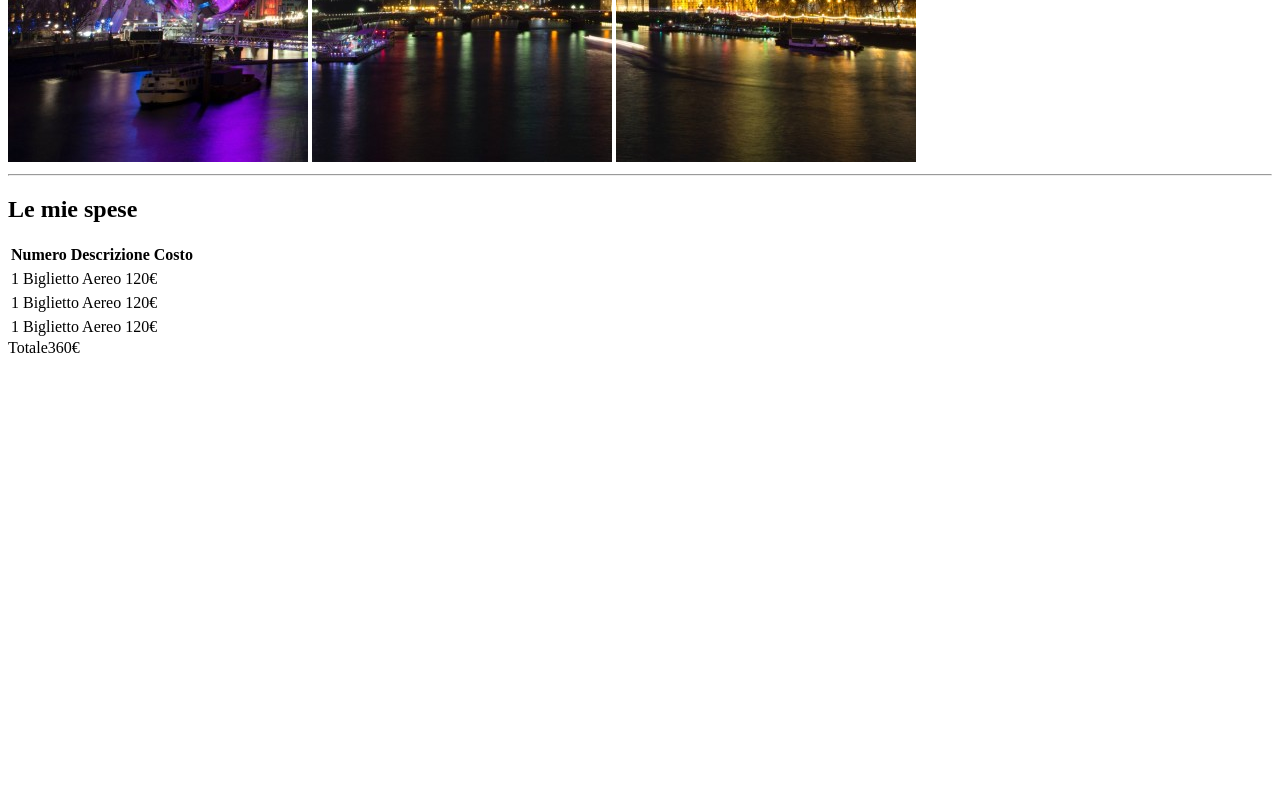
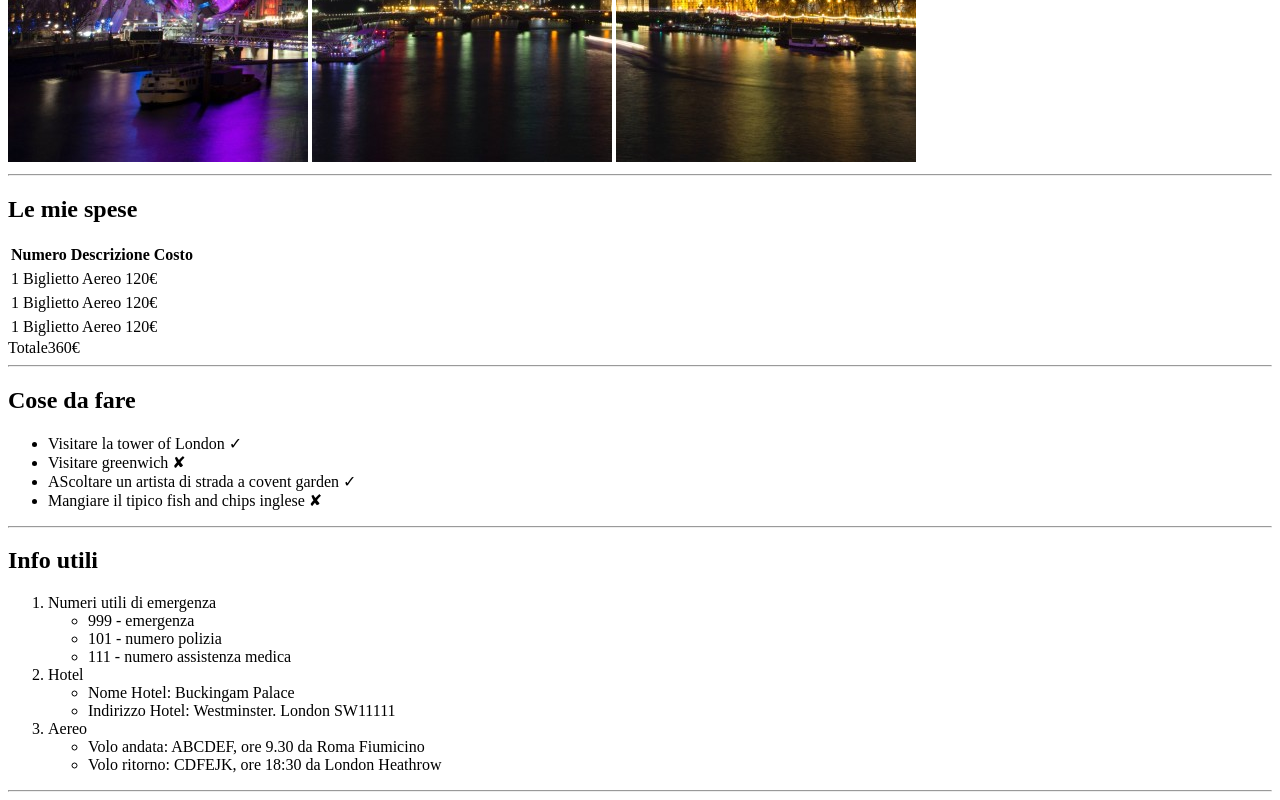
Before and after one commit to AndreaZenz/html-london-trip, a plain HTML site: page index.html in a window 1280 px wide. Shown: the part 518-1318 px from the top of the page. Before the commit the page ends 883 px from the top, so only its background shows below. Drawn offline with Linux system fonts and the light colour scheme.

Commit message:
add ordered unordered list

```diff
--- a/index.html
+++ b/index.html
@@ -51,12 +51,44 @@
                 <tfoot>360€</tfoot>
             </table>
 
+            <hr>
+<!-- Unordered list cose da fare  -->
+            <h2>Cose da fare</h2>
+            <ul>
+                <li>Visitare la tower of London &check;</li>
+                <li>Visitare greenwich &#10008;</li>
+                <li>AScoltare un artista di strada a covent garden &check;</li>
+                <li>Mangiare il tipico fish and chips inglese &#10008;</li>
+            </ul>
+<!-- Ordered list info utili  -->
+            <hr>
+            <h2>Info utili</h2>
+            <ol>
+                <li>Numeri utili di emergenza</li>
+                    <ul>
+                        <li>999 - emergenza</li>
+                        <li>101 - numero polizia</li>
+                        <li>111 - numero assistenza medica</li>
+                    </ul>
+                <li>Hotel</li>
+                    <ul>
+                        <li>Nome Hotel: Buckingam Palace</li>
+                        <li>Indirizzo Hotel: Westminster. London SW11111</li>
+                    </ul>
+                <li>Aereo</li>
+                    <ul>
+                        <li>Volo andata: ABCDEF, ore 9.30 da Roma Fiumicino</li>
+                        <li>Volo ritorno: CDFEJK, ore 18:30 da London Heathrow</li>
+                    </ul>
+            </ol>
+            <hr>
+<!-- Foto -->
+
+
+
 
         </main>
 
-        <footer>
-
-        </footer>
 
     </body>
 </html>
```
